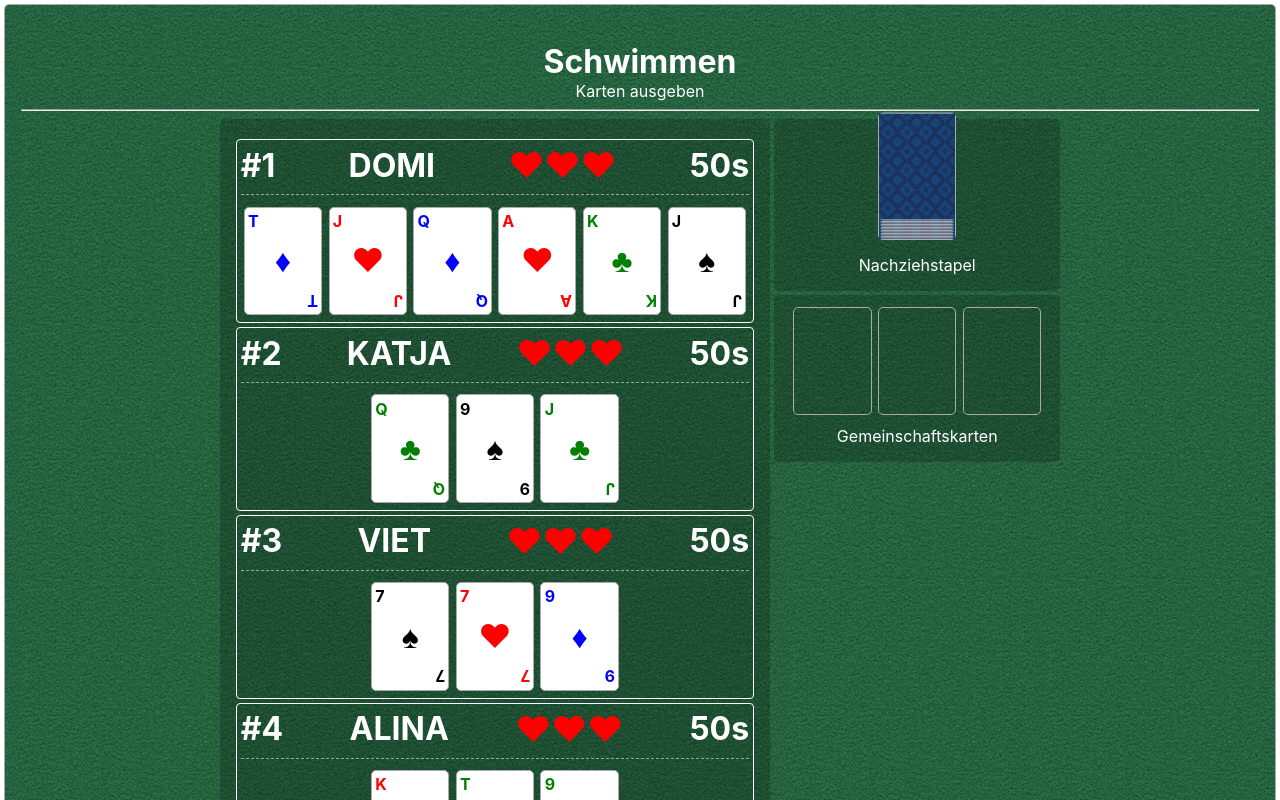
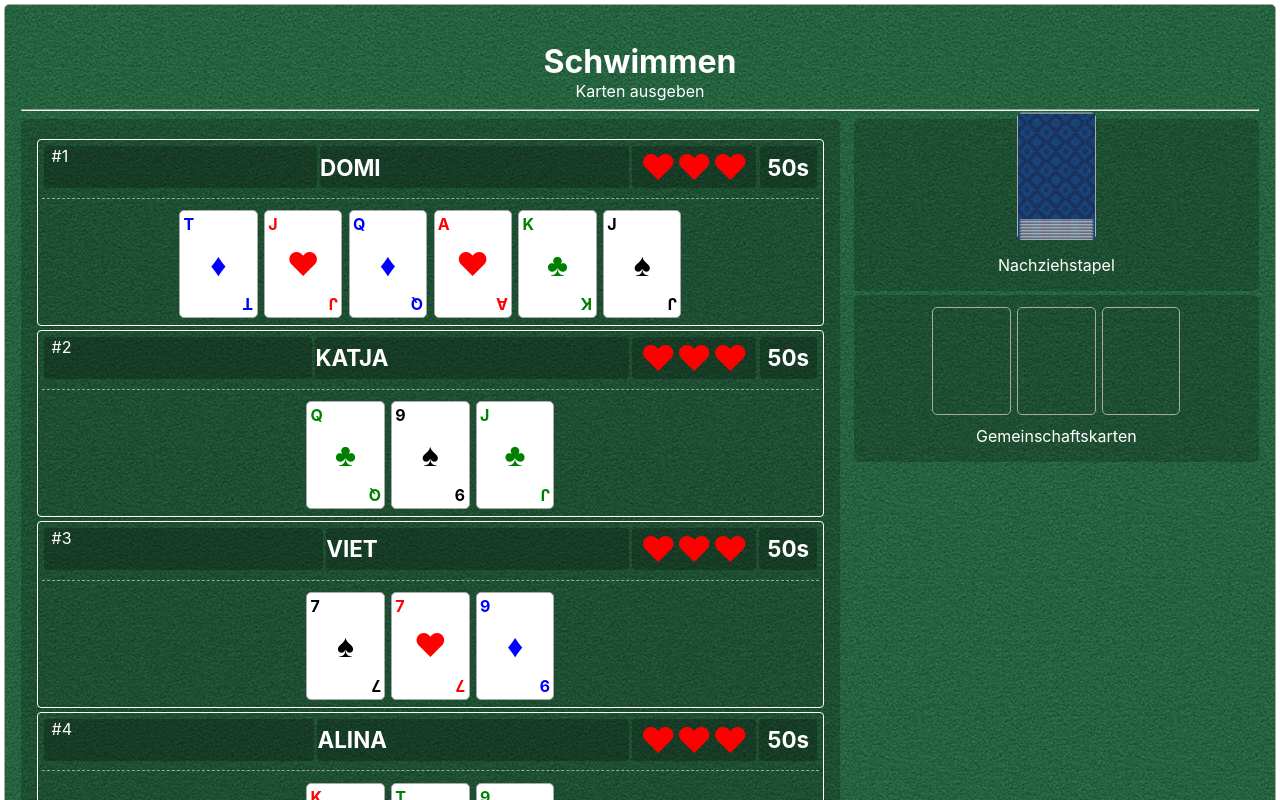
Before and after one commit to DominikFischer86/schwimmen, a React (Create React App) app: page / in a window 1280 px wide. Shown: the top 800 px of the page. Built offline with nearby package versions, Linux system fonts and the light colour scheme.

Commit message:
style: Use grid for board layout

```diff
--- a/src/components/Board/Board.scss
+++ b/src/components/Board/Board.scss
@@ -11,8 +11,11 @@
 }
 
 .board {
-    display: flex;
-    justify-content: center;
+    display: grid;
+    grid-template-columns: 2fr 1fr;
+    grid-template-rows: repeat(3, 1fr);
+    grid-column-gap: 10px;
+    grid-row-gap: 10px;
 }
 
 .non-player-cards {
@@ -29,6 +32,7 @@
     display: flex;
     justify-content: center;
     align-items: flex-end;
+    grid-area: 1 / 2 / 2 / 3;
     border-radius: 5px;
 
     .card {
@@ -38,10 +42,11 @@
 }
 
 .community-cards {
-    display: flex;
+    grid-area: 2 / 2 / 3 / 3;
     background: rgba(0,0,0,.2);
     padding: 1rem;
     border-radius: 5px;
+    display: flex;
     flex-direction: column-reverse;
     justify-content: center;
     align-items: center;
@@ -58,6 +63,7 @@
     background: rgba(0,0,0,.2);
     padding: 1rem;
     border-radius: 5px;
+    grid-area: 1 / 1 / 3 / 2;
 
     .player-wrapper {
         border: 1px solid #fff;
@@ -70,16 +76,31 @@
 
         .non-card-information {
             display: flex;
-            align-items: center;
+            align-items:stretch;
             justify-content: space-between;
             width: 100%;
             padding-bottom: .5rem;
             margin-bottom: .5rem;
             border-bottom: 1px dashed rgba(#fff,.5);
 
+            > div {
+                background: rgba(0,0,0,.25);
+                flex-grow: 1;
+                margin: .1rem;
+                border-radius: 4px;
+
+                &:first-child {
+                    text-align: left;
+                    padding-left: .5rem;
+                }
+            }
+
             .player-lives {
                 color: red;
                 font-size: 2.2rem;
+                flex-shrink: 1;
+                flex-grow: 0;
+                padding: 0 .5rem;
 
                 .swim {
                     span {
@@ -100,15 +121,25 @@
                 }
             }
 
-            .player-name {
+            .player-name, .player-timebank {
                 font-weight: bold;
                 text-transform: uppercase;
-                font-size: 2rem;
+                font-size: 1.4rem;
+                align-items: center;
+                display: flex;
+
+                span {
+                    text-transform: none;
+                    font-weight: normal;
+                    margin-left: .5rem;
+                }
             }
 
-            .player-timebank, .player-position {
-                font-size: 2rem;
-                font-weight: bold;
+            .player-timebank {
+                flex-shrink: 1;
+                flex-grow: 0;
+                padding: 0 .5rem;
+                text-transform: none;
             }
         }
 
@@ -117,3 +148,31 @@
         }
     }
 }
+
+.dealer {
+    grid-area: 3 / 1 / 4 / 3;
+}
+
+.dealer-choice {
+    width: 100%;
+    display: flex;
+    align-items: center;
+    justify-content: space-between;
+
+    .dealer-choice-buttons {
+        display: flex;
+        flex-grow: 1;
+
+        button {
+            font-size: 4rem;
+            margin: 1rem;
+            width: 100%;
+
+            &:hover {
+                background: green;
+            }
+        }
+    }
+
+
+}
```
